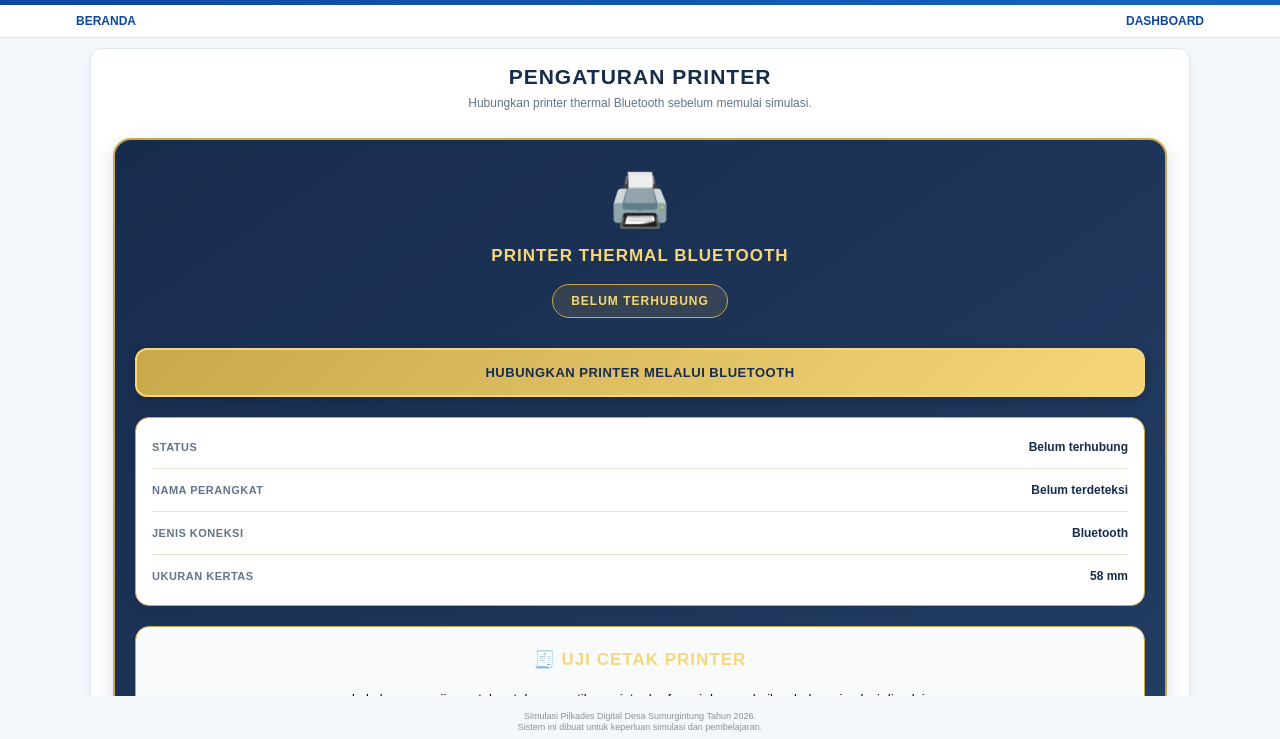
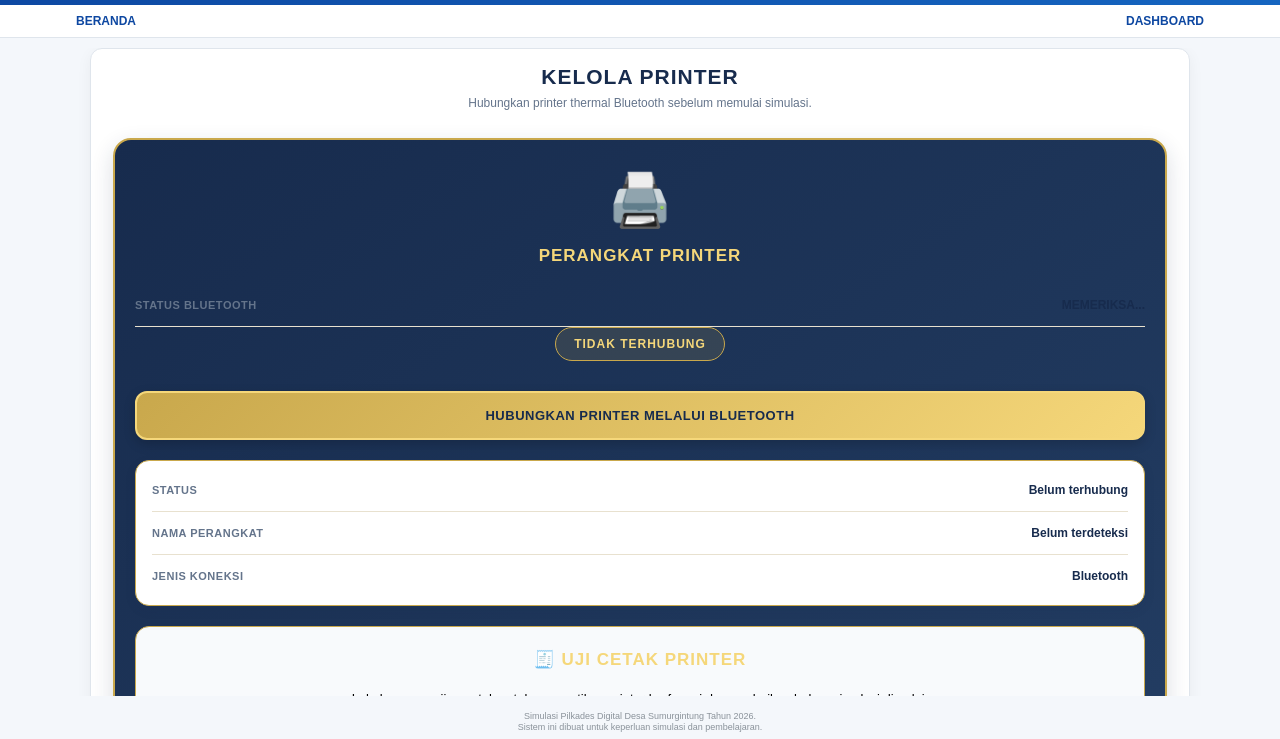
Before and after one commit to pilkadessumurgintung/simulasi-pilkades-sumurgintung-2026, a plain HTML site: page index.html in a window 1280 px wide. Both pictures are taken after a click on the button "⚙ PENGATURAN PRINTER". Shown: the part 61-800 px from the top of the page. Drawn offline with Linux system fonts and the light colour scheme.

Commit message:
Update index.html

```diff
--- a/index.html
+++ b/index.html
@@ -2704,7 +2704,7 @@ button{
 
   <div class="card">
 
-    <div class="page-title">PENGATURAN PRINTER</div>
+    <div class="page-title">KELOLA PRINTER</div>
 
     <div class="page-subtitle">
       Hubungkan printer thermal Bluetooth sebelum memulai simulasi.
@@ -2714,10 +2714,15 @@ button{
 
       <div class="printer-icon">🖨️</div>
 
-      <h3>PRINTER THERMAL BLUETOOTH</h3>
-
-      <div class="printer-status">
-        BELUM TERHUBUNG
+      <h3>PERANGKAT PRINTER</h3>
+
+      <div class="printer-info-row">
+      <span>STATUS BLUETOOTH</span>
+      <strong id="bluetoothStatus">MEMERIKSA...</strong>
+      </div>
+
+      <div id="printerStatus" class="printer-status">
+      TIDAK TERHUBUNG
       </div>
 
       <button class="printer-connect-btn"
@@ -2742,10 +2747,7 @@ button{
     <strong>Bluetooth</strong>
   </div>
 
-  <div class="printer-info-row">
-    <span>UKURAN KERTAS</span>
-    <strong>58 mm</strong>
-  </div>
+
 
 </div>
 
@@ -2762,16 +2764,17 @@ button{
     BELUM DAPAT DIUJI
   </div>
 
+  <button id="printerTestBtn" class="printer-connect-btn" type="button" disabled>
+  TES PRINT
+  </button>
+
   <small>
     Fitur uji cetak akan diaktifkan setelah printer terhubung.
   </small>
 
 </div>
 
-      <p>
-        Pengaturan koneksi printer akan tersedia setelah
-        perangkat printer dikenali dan dikonfigurasi.
-      </p>
+
 
     </div>
 
```
